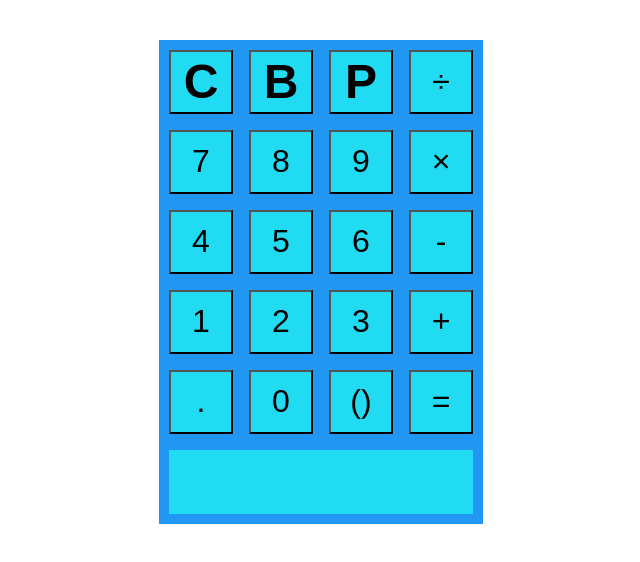
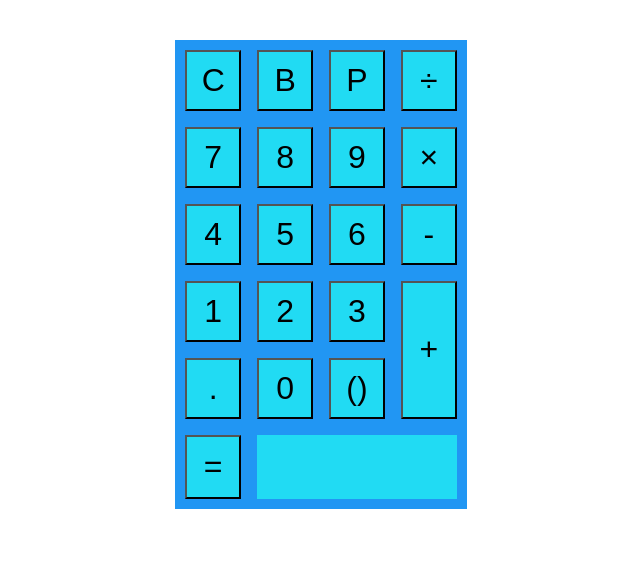
Before and after one commit to shumittaher/js-calc, a plain HTML site: page index.html in a window 1280 px wide. Shown: the part 128-690 px from the top of the page, without its empty margins (319-959 px from the left). Drawn offline with Linux system fonts and the light colour scheme.

Commit message:
grid span

```diff
--- a/index.html
+++ b/index.html
@@ -18,21 +18,15 @@
         <section class="calculator-body">
 
             <button data-value="AC" class="button operator-button">
-                <h1>
                     C
-                </h1>
             </button>
 
             <button class="button">
-                <h1>
                     B
-                </h1>
             </button>
 
             <button class="button">
-                <h1>
                     P
-                </h1>
             </button>
 
             <button data-value="divide" class="button operator-button">&divide</button>
@@ -47,7 +41,7 @@
             <button data-value=1 class="button number-button">1</button>
             <button data-value=2 class="button number-button">2</button>
             <button data-value=3 class="button number-button">3</button>
-            <button data-value="add" class="button operator-button">+</button>
+            <button data-value="add" class="grid_vertical_span button operator-button">+</button>
             <button data-value=. class="button number-button">.</button>
             <button data-value=0 class="button number-button">0</button>
             <button class="button">()</button>
--- a/style.css
+++ b/style.css
@@ -22,18 +22,18 @@ main{
 .button{
 
     background-color: #21dbf3;
-    display: flex;
-    justify-content: center;
-    align-items: center;
-    height: 2em;
-    width: 2em;
+    text-align: center;
+    padding: 10px;
     font-size: xx-large;
+}
+
+.grid_vertical_span{
+    grid-row: span 2;
 }
 
 .display-equation{
 
-    grid-column-start: 1;
-    grid-column-end: 5;
+    grid-column: span 3;
 
     background-color: #21dbf3;
     padding: .25em 1em;
```
